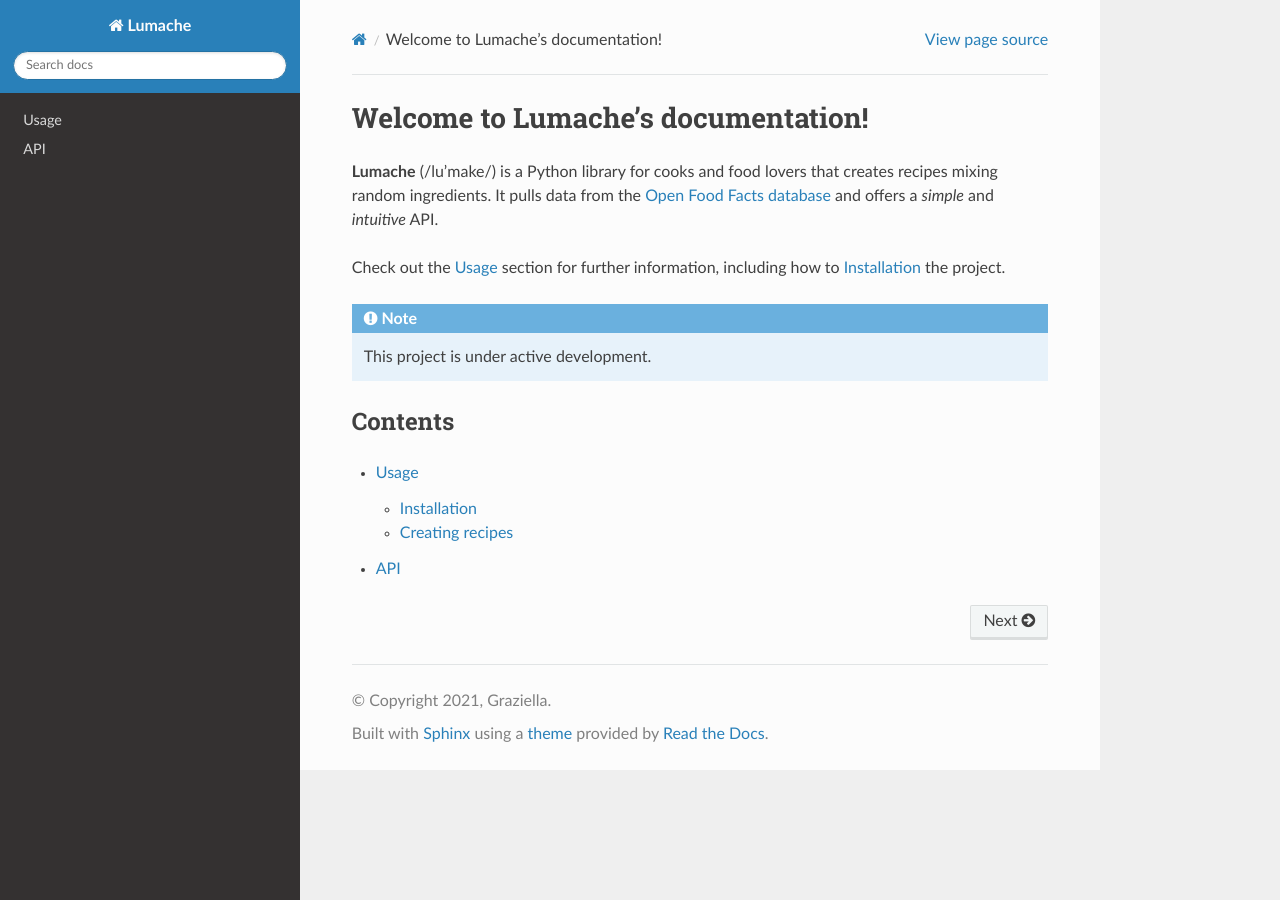
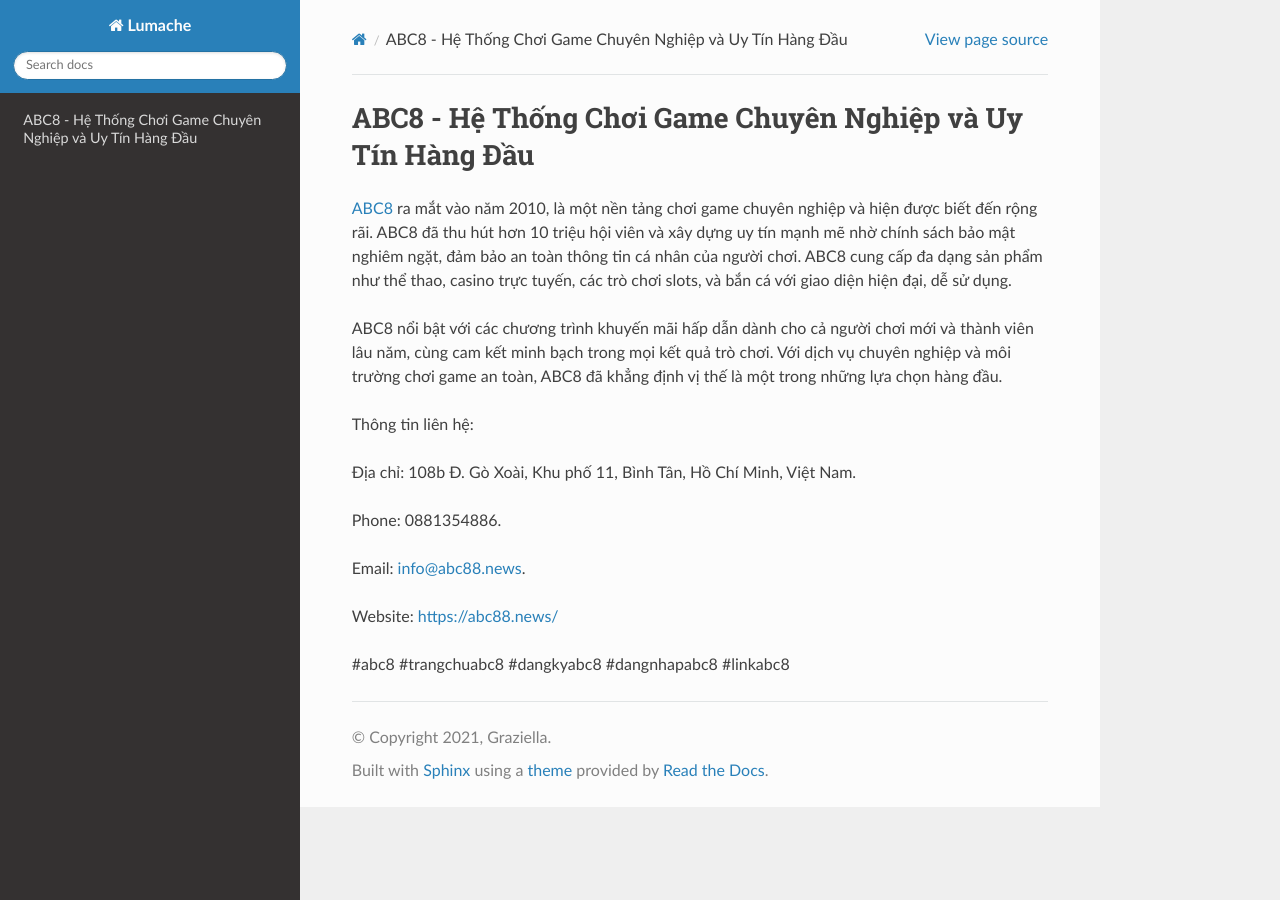
Before and after one commit to parkisngan19/abc88news, a Sphinx documentation site: the page built from docs/source/index.rst, in a window 1280 px wide. Built offline with Sphinx 7.4.7 and the Read the Docs theme 3.1.0, drawn with Linux system fonts in a browser that asks for light colours.

Commit message:
Update index.rst

```diff
--- a/docs/source/index.rst
+++ b/docs/source/index.rst
@@ -1,22 +1,18 @@
-Welcome to Lumache's documentation!
+ABC8 - Hệ Thống Chơi Game Chuyên Nghiệp và Uy Tín Hàng Đầu
 ===================================
 
-**Lumache** (/lu'make/) is a Python library for cooks and food lovers
-that creates recipes mixing random ingredients.
-It pulls data from the `Open Food Facts database <https://world.openfoodfacts.org/>`_
-and offers a *simple* and *intuitive* API.
+`ABC8 <https://abc88.news/>`_ ra mắt vào năm 2010, là một nền tảng chơi game chuyên nghiệp và hiện được biết đến rộng rãi. ABC8 đã thu hút hơn 10 triệu hội viên và xây dựng uy tín mạnh mẽ nhờ chính sách bảo mật nghiêm ngặt, đảm bảo an toàn thông tin cá nhân của người chơi. ABC8 cung cấp đa dạng sản phẩm như thể thao, casino trực tuyến, các trò chơi slots, và bắn cá với giao diện hiện đại, dễ sử dụng.
 
-Check out the :doc:`usage` section for further information, including
-how to :ref:`installation` the project.
+ABC8 nổi bật với các chương trình khuyến mãi hấp dẫn dành cho cả người chơi mới và thành viên lâu năm, cùng cam kết minh bạch trong mọi kết quả trò chơi. Với dịch vụ chuyên nghiệp và môi trường chơi game an toàn, ABC8 đã khẳng định vị thế là một trong những lựa chọn hàng đầu.
 
-.. note::
+Thông tin liên hệ:
 
-   This project is under active development.
+Địa chỉ: 108b Đ. Gò Xoài, Khu phố 11, Bình Tân, Hồ Chí Minh, Việt Nam.
 
-Contents
---------
+Phone: 0881354886.
 
-.. toctree::
+Email: info@abc88.news.
 
-   usage
-   api
+Website: https://abc88.news/
+
+#abc8 #trangchuabc8 #dangkyabc8 #dangnhapabc8 #linkabc8
```
